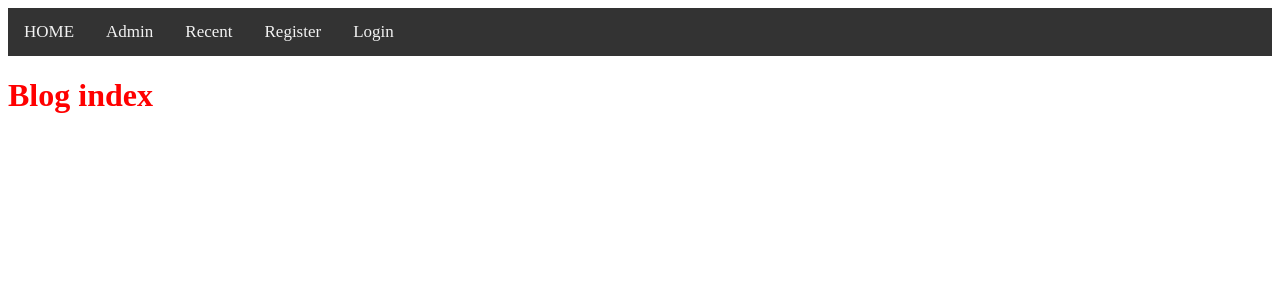
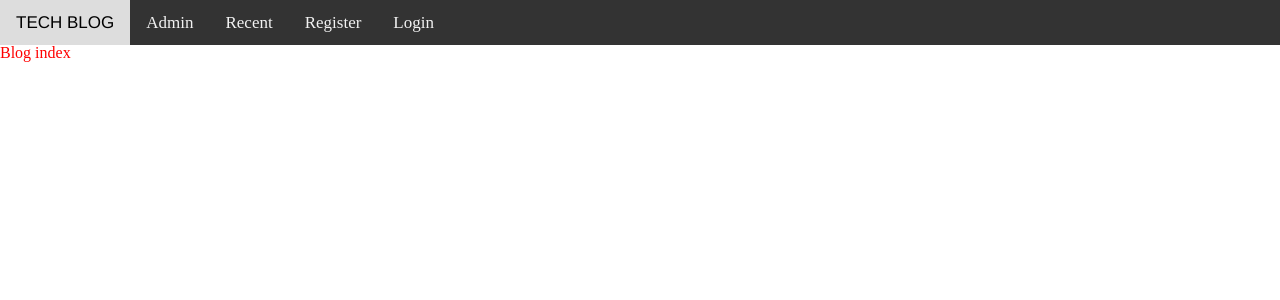
Before and after one commit to dtonlai/tech_blog, a Django app: page / in a window 1280 px wide. Shown: the top 300 px of the page. Run offline with Django 3.2, Linux system fonts and the light colour scheme.

Commit message:
Add reset.css

```diff
--- /dev/null
+++ b/blog_app/static/css/reset.css
@@ -0,0 +1,48 @@
+/* http://meyerweb.com/eric/tools/css/reset/
+   v2.0 | 20110126
+   License: none (public domain)
+*/
+
+html, body, div, span, applet, object, iframe,
+h1, h2, h3, h4, h5, h6, p, blockquote, pre,
+a, abbr, acronym, address, big, cite, code,
+del, dfn, em, img, ins, kbd, q, s, samp,
+small, strike, strong, sub, sup, tt, var,
+b, u, i, center,
+dl, dt, dd, ol, ul, li,
+fieldset, form, label, legend,
+table, caption, tbody, tfoot, thead, tr, th, td,
+article, aside, canvas, details, embed,
+figure, figcaption, footer, header, hgroup,
+menu, nav, output, ruby, section, summary,
+time, mark, audio, video {
+	margin: 0;
+	padding: 0;
+	border: 0;
+	font-size: 100%;
+	font: inherit;
+	vertical-align: baseline;
+}
+/* HTML5 display-role reset for older browsers */
+article, aside, details, figcaption, figure,
+footer, header, hgroup, menu, nav, section {
+	display: block;
+}
+body {
+	line-height: 1;
+}
+ol, ul {
+	list-style: none;
+}
+blockquote, q {
+	quotes: none;
+}
+blockquote:before, blockquote:after,
+q:before, q:after {
+	content: '';
+	content: none;
+}
+table {
+	border-collapse: collapse;
+	border-spacing: 0;
+}
--- a/blog_app/static/css/styles.css
+++ b/blog_app/static/css/styles.css
@@ -17,11 +17,15 @@
 }
 
 .nav-bar a:hover {
-    background-color: #ddd;
-    color: black;
+  background-color: #ddd;
+  color: black;
 }
 
 .nav-bar a.active {
-    background-color: #4CAF50;
-    color: white;
+  background-color: #4CAF50;
+  color: white;
 }
+
+.home {
+  font-family: Helvetica;
+}
--- a/blog_app/templates/blog_app_base.html
+++ b/blog_app/templates/blog_app_base.html
@@ -4,12 +4,13 @@
   <head>
     <meta charset="utf-8">
     <title>Tech Blog</title>
+    <link rel="stylesheet" href="{% static 'css/reset.css' %}">
     <link rel="stylesheet" href="{% static 'css/styles.css' %}">
   </head>
   <body>
     <nav>
       <div class="nav-bar">
-        <a href="{% url 'index' %}">HOME</a>
+        <a class="home" href="{% url 'index' %}">TECH BLOG</a>
         <a href="{% url 'admin:index' %}">Admin</a>
         <a href="{% url 'tech_blog:list' %}">Recent</a>
         <a href="{% url 'register' %}">Register</a>
```
